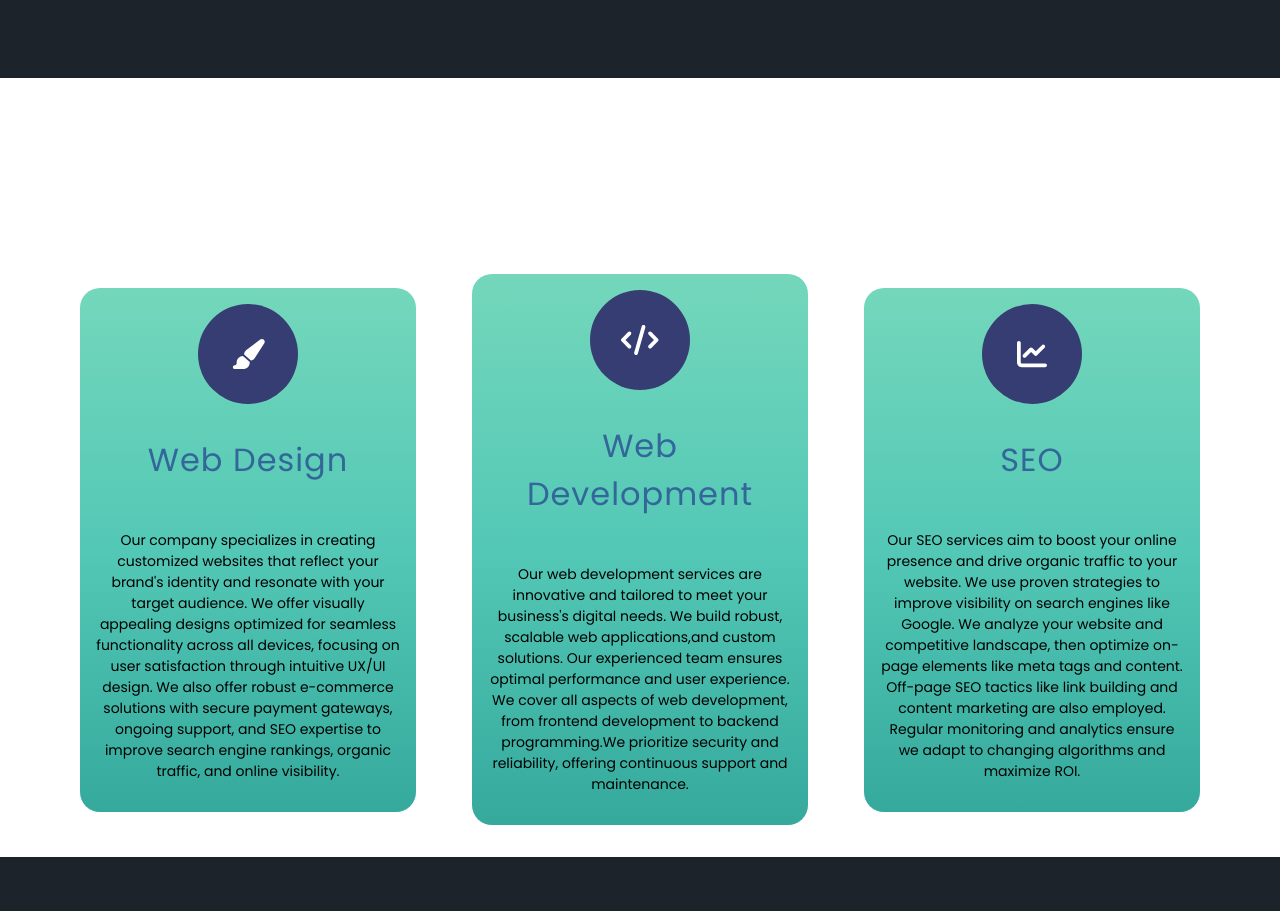
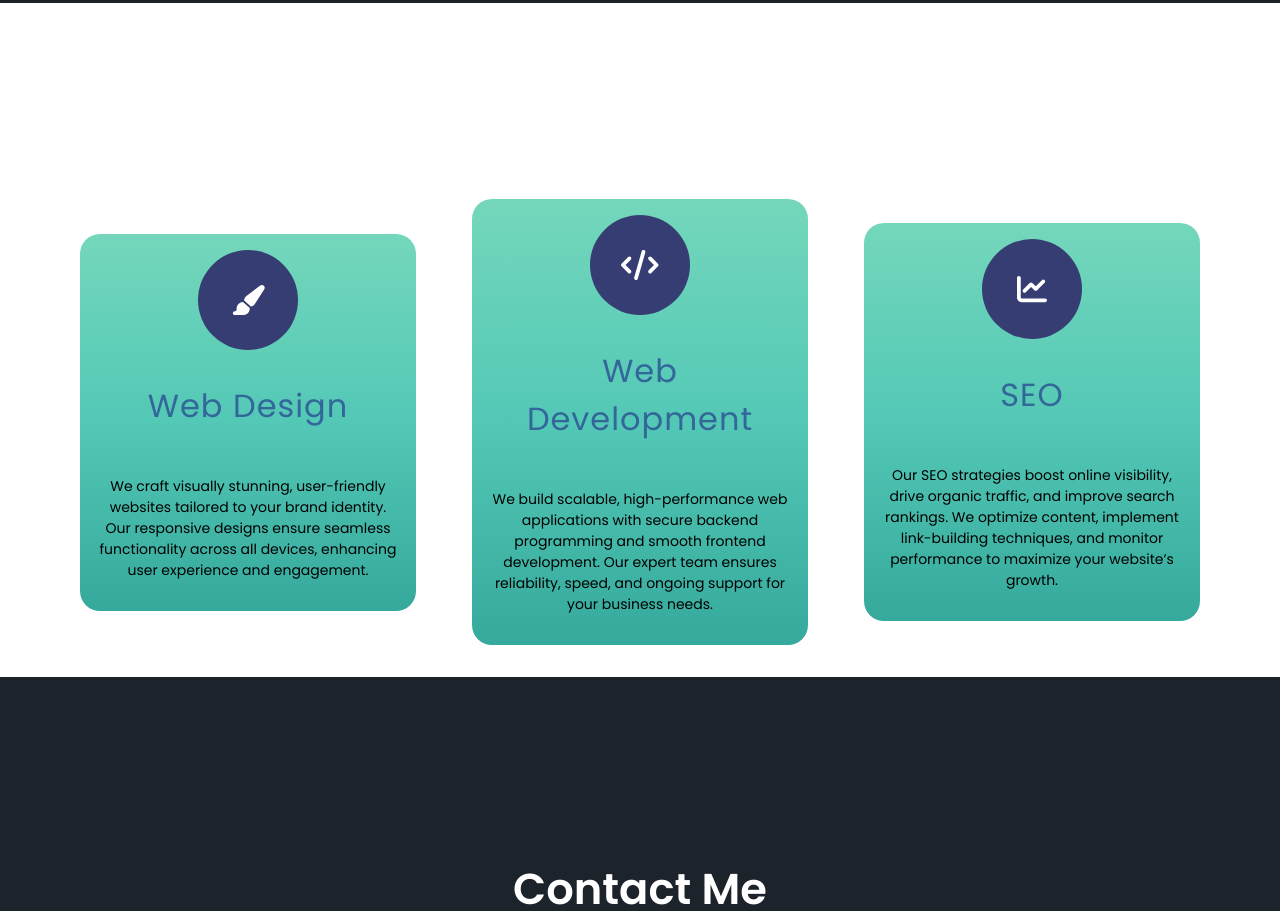
Before and after one commit to meahadi-hasan/my-first-portfolio, a plain HTML site: page My First Portfolio/index.html in a window 1280 px wide. Shown: the part 1889-2800 px from the top of the page. Drawn offline with Linux system fonts and the light colour scheme; some packages are replaced by stand-ins of ours; a script that the page names is missing.

Commit message:
Update index.html

```diff
--- a/My First Portfolio/index.html
+++ b/My First Portfolio/index.html
@@ -53,11 +53,6 @@
 					</li>
 				</ul>
 			</div>
-			<div class="toggle-container">
-				<button id="darkModeToggle">
-					<img src="Images/moon.png" id="icon" alt="Dark Mode" />
-				</button>
-			</div>
 		</nav>
 	</header>
 
@@ -83,8 +78,8 @@
 				</a>
 			</div>
 		<div class="buttons">
-			<a href="#contact-section">Contact Me</a>
-			<a href="Md. Meahadi Hasan_Resume.pdf">See My Resume</a>
+			<a href="#contact">Hire Me</a>
+			<a href="Md. Meahadi Hasan_Resume.pdf">Resume</a>
 		</div>
 	</div>
 	<div class="hero-image">
@@ -93,7 +88,7 @@
 </section>
 	<!-- Portfolio Section -->
 	<section class="portfolio" id="portfolio">
-		<div class="portfolio-heading"><br><br><br><br>
+		<div class="portfolio-heading"><br>
 			<h1 class="my-heading text-center">My Portfolio</h1>
 		</div>
 		<div class="portfolio-content">
@@ -162,11 +157,8 @@
 						</div>
 						<h3 class="greet-heading blue-text">Web Design</h3>
 						<p class="small-para">
-                            Our company specializes in creating customized websites that reflect your brand's identity and
-                            resonate with your target audience. We offer visually appealing designs optimized for seamless
-                            functionality across all devices, focusing on user satisfaction through intuitive UX/UI design.
-                            We also offer robust e-commerce solutions with secure payment gateways, ongoing support, and
-                            SEO expertise to improve search engine rankings, organic traffic, and online visibility.
+                        We craft visually stunning, user-friendly websites tailored to your brand identity.
+                        Our responsive designs ensure seamless functionality across all devices, enhancing user experience and engagement.
 						</p>
 					</div>
 				</div>
@@ -179,10 +171,8 @@
 							Web Development
 						</h3>
 						<p class="small-para">
-                            Our web development services are innovative and tailored to meet your business's digital needs.
-                            We build robust, scalable web applications,and custom solutions. Our experienced team ensures
-                            optimal performance and user experience. We cover all aspects of web development, from frontend
-                            development to backend programming.We prioritize security and reliability, offering continuous support and maintenance.
+                        We build scalable, high-performance web applications with secure backend programming and smooth frontend development.
+                        Our expert team ensures reliability, speed, and ongoing support for your business needs.
 
 						</p>
 					</div>
@@ -194,11 +184,8 @@
 						</div>
 						<h3 class="greet-heading blue-text">SEO</h3>
 						<p class="small-para">
-                            Our SEO services aim to boost your online presence and drive organic traffic to your website.
-                            We use proven strategies to improve visibility on search engines like Google.
-                            We analyze your website and competitive landscape, then optimize on-page elements like meta tags and content.
-                            Off-page SEO tactics like link building and content marketing are also employed.
-                            Regular monitoring and analytics ensure we adapt to changing algorithms and maximize ROI.
+                        Our SEO strategies boost online visibility, drive organic traffic, and improve search rankings.
+                        We optimize content, implement link-building techniques, and monitor performance to maximize your website’s growth.
 						</p>
 					</div>
 				</div>
```
